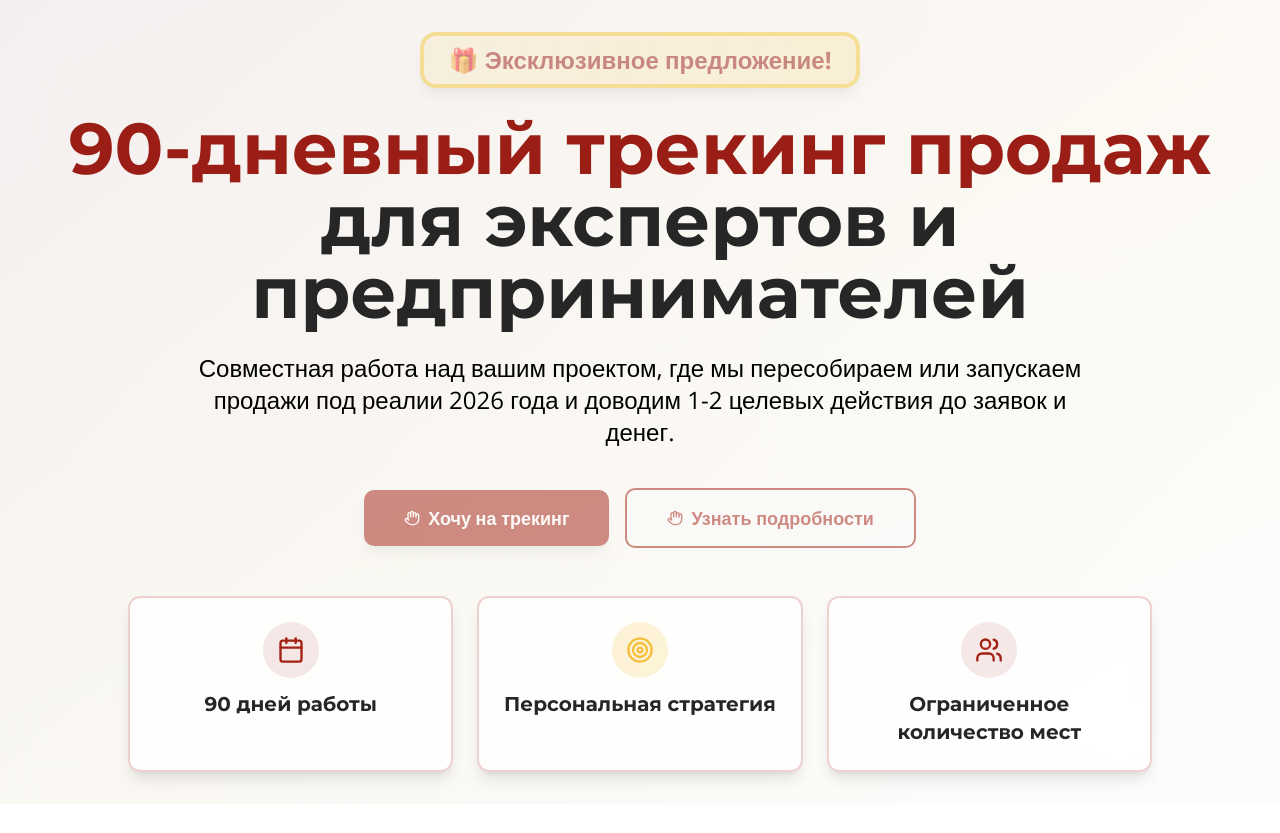
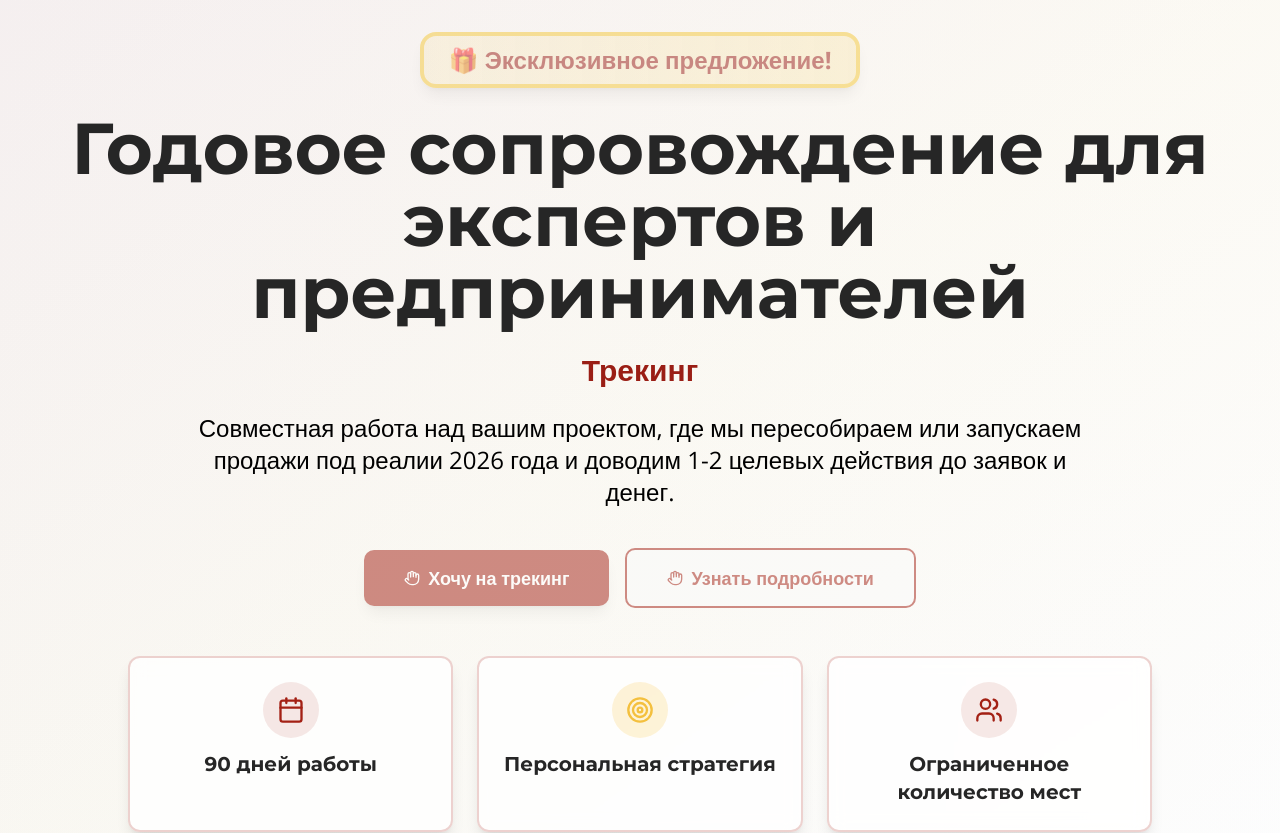
Before and after one commit to pr-poehali-dev/sales-tracking-90-days, a React (Vite) app: page / in a window 1280 px wide. Shown: the top 833 px of the page. Built offline with nearby package versions, Linux system fonts and the light colour scheme.

Commit message:
Обновил текст в первом блоге

```diff
--- a/src/pages/Index.tsx
+++ b/src/pages/Index.tsx
@@ -64,9 +64,9 @@ const Index = () => {
           </div>
           <div className="space-y-6">
             <h1 className="text-4xl md:text-6xl lg:text-7xl font-bold leading-tight">
-              <span className="text-[#9A1E15]">90-дневный трекинг продаж</span><br />
-              для экспертов и предпринимателей
+              Годовое сопровождение для экспертов и предпринимателей
             </h1>
+            <p className="text-2xl md:text-3xl font-bold text-[#9A1E15]">Трекинг</p>
             <p className="text-xl md:text-2xl text-black max-w-4xl mx-auto leading-relaxed font-medium">
               Совместная работа над вашим проектом, где мы пересобираем или запускаем продажи под реалии 2026 года
               и доводим 1-2 целевых действия до заявок и денег.
```
